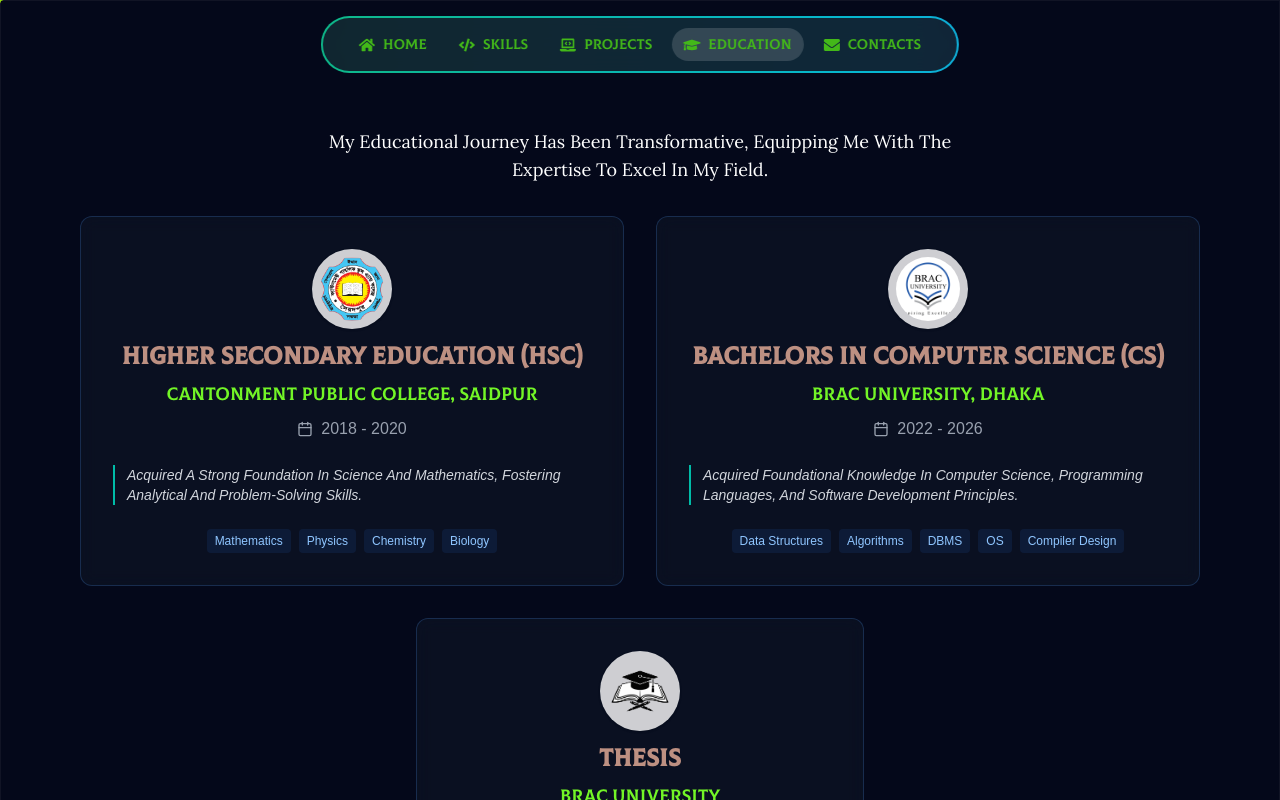
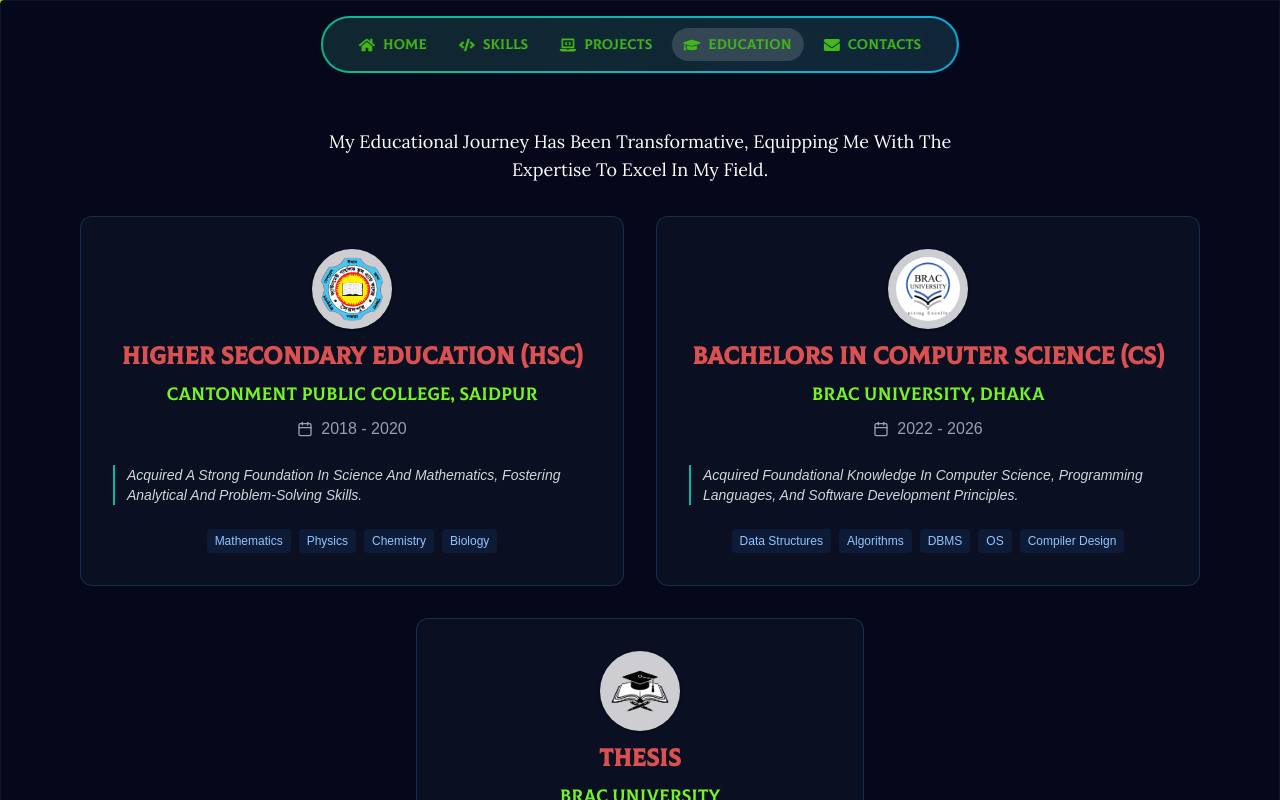
Before and after one commit to uzicodes/utsho-heaven-chowdhury, a Next.js app: page /education in a window 1280 px wide. Shown: the top 800 px of the page. Built offline with nearby package versions, Linux system fonts and the light colour scheme.

Commit message:
update: change color of degree headings in education section

```diff
--- a/src/app/education/page.tsx
+++ b/src/app/education/page.tsx
@@ -216,7 +216,7 @@ const EducationSection: React.FC = () => {
 											   className="h-20 w-20 object-contain rounded-full bg-white/80 p-2 shadow"
 											   style={{ maxWidth: '80px', maxHeight: '80px' }}
 										   />
-										   <h3 className="text-2xl font-bold colus-font" style={{ color: '#BD9082' }}>
+										   <h3 className="text-2xl font-bold colus-font" style={{ color: '#DB5151' }}>
 											   {edu.degree}
 										   </h3>
 									   </div>
@@ -272,7 +272,7 @@ const EducationSection: React.FC = () => {
 										   className="h-20 w-20 object-contain rounded-full bg-white/80 p-2 shadow"
 										   style={{ maxWidth: '80px', maxHeight: '80px' }}
 									   />
-									   <h3 className="text-2xl font-bold colus-font" style={{ color: '#BD9082' }}>
+									   <h3 className="text-2xl font-bold colus-font" style={{ color: '#DB5151' }}>
 										   Thesis
 									   </h3>
 								   </div>
```
